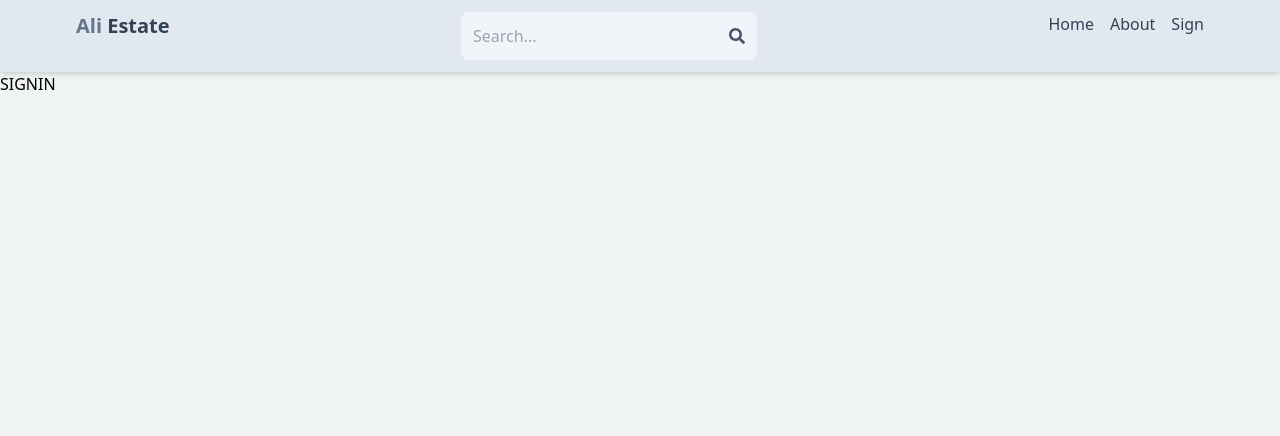
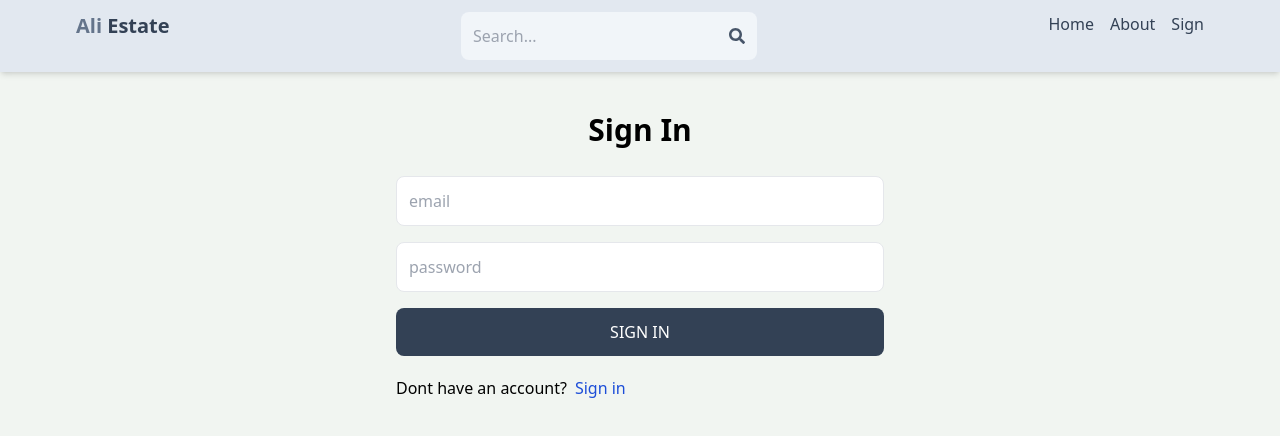
Before and after one commit to mohtashim220/real-estate-marketplace-summer-training-project-, a React (Vite) app in the folder client/: page /sign-in in a window 1280 px wide. Shown: the top 436 px of the page. Built offline with nearby package versions, Linux system fonts and the light colour scheme.

Commit message:
complete sign in page functionality

```diff
--- a/client/src/pages/SignIn.jsx
+++ b/client/src/pages/SignIn.jsx
@@ -1,9 +1,77 @@
-import React from 'react'
+import { useState } from "react";
+import { Link, useNavigate } from "react-router-dom";
 
 export default function SignIn() {
+  const [formData, setFormData] = useState({});
+  const [error, setError] = useState(null);
+  const [loading, setLoading] = useState(false);
+  const navigate = useNavigate();
+
+  const handleChange = (e) => {
+    setFormData({ ...formData, [e.target.id]: e.target.value });
+  };
+  console.log(formData);
+  const handleSubmit = async (e) => {
+    e.preventDefault();
+    try {
+      setLoading(true);
+      const res = await fetch("/api/auth/signIn", {
+        method: "POST",
+        headers: {
+          "Content-Type": "application/json",
+        },
+        body: JSON.stringify(formData),
+      });
+      const data = await res.json();
+      if (data.success === false) {
+        setError(data.message);
+        setLoading(false);
+        return;
+      }
+      setLoading(false);
+
+      console.log(data);
+      setError(null);
+      navigate("/");
+    } catch (error) {
+      setLoading(false);
+      setError(error.message);
+    }
+  };
+
   return (
-    <div>
-      SIGNIN
+    <div className="p-3 max-w-lg mx-auto">
+      <h1 className="text-3xl text-center font-semibold my-7">Sign In</h1>
+      <form onSubmit={handleSubmit} className="flex flex-col gap-4 ">
+        <input
+          type="text"
+          placeholder="email"
+          className="border p-3 rounded-lg"
+          id="email"
+          onChange={handleChange}
+        />
+        <input
+          type="text"
+          placeholder="password"
+          className="border p-3 rounded-lg"
+          id="password"
+          onChange={handleChange}
+        />
+
+        <button
+          disabled={loading}
+          className="bg-slate-700 text-white p-3 rounded-lg uppercase hover:opacity-95 disabled:opacity-80"
+        >
+          {loading ? "loading..." : "Sign In"}
+        </button>
+      </form>
+      <div className="flex gap-2 mt-5">
+        <p>Dont have an account?</p>
+        <Link to={"/sign-up"}>
+          <span className="text-blue-700">Sign in</span>
+        </Link>
+      </div>
+      {error && <p className="text-red-500 mt-t">{error}</p>}
     </div>
-  )
+  );
 }
```
